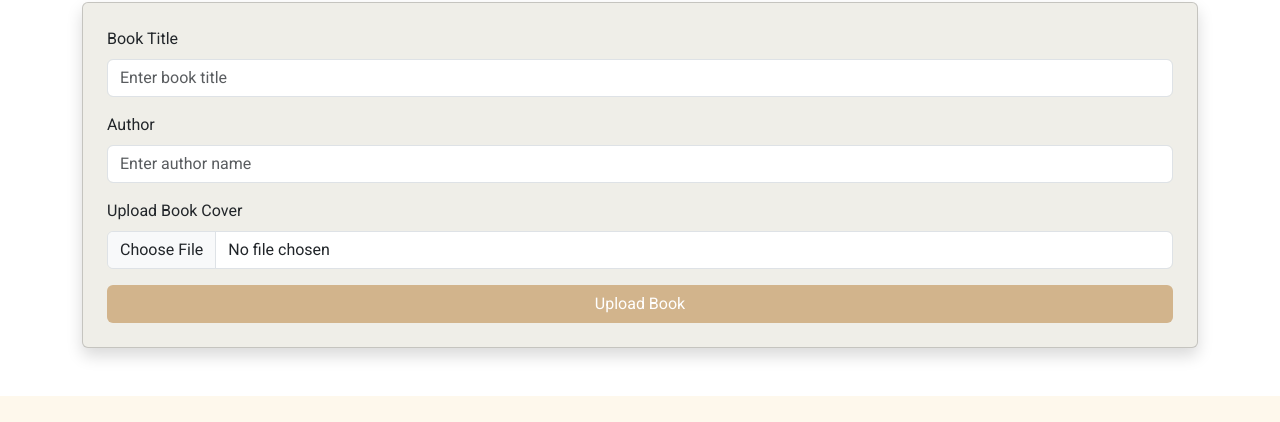
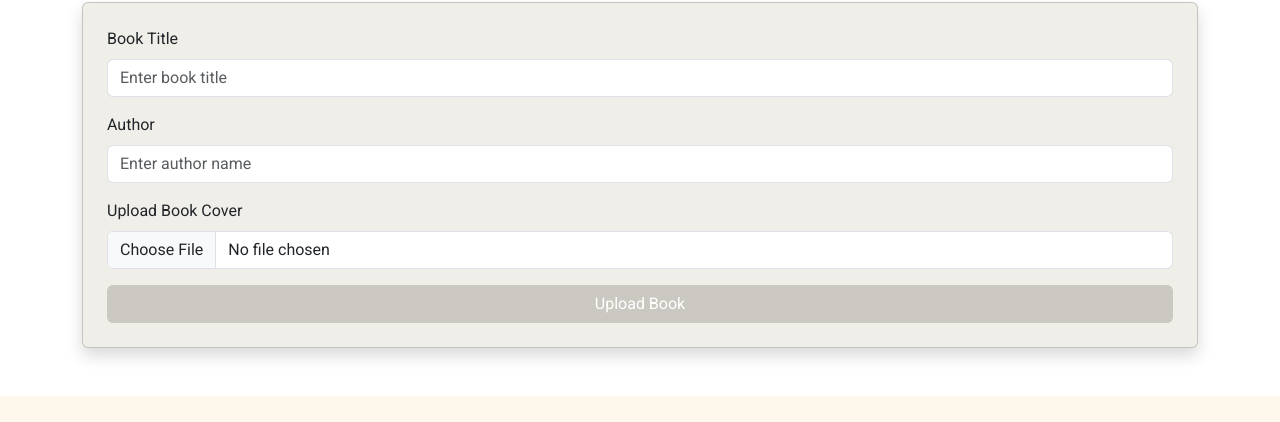
Before and after one commit to Salma-Ali123/booknest, a plain HTML site: page index.html in a window 1280 px wide. Shown: the part 5952-6374 px from the top of the page. Drawn offline with Linux system fonts and the light colour scheme; a web font is replaced by a local one.

Commit message:
Update index.html

```diff
--- a/index.html
+++ b/index.html
@@ -650,7 +650,7 @@
           <label for="bookFile" class="form-label">Upload Book Cover</label>
           <input type="file" class="form-control" id="bookFile" accept="image/*" required>
         </div>
-        <button type="submit" class="btn text-white btn-upload w-100">Upload Book</button>
+        <button type="submit" class="btn text-white nav-btn w-100">Upload Book</button>
       </form>
     </div>
   </section>
```
